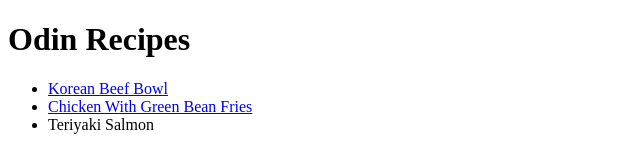
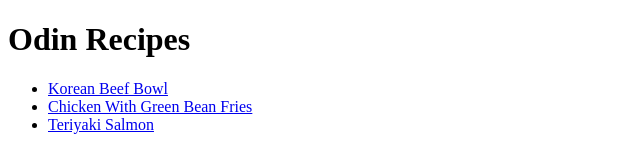
Before and after one commit to RamoneRobertson/odin-recipes, a plain HTML site: page index.html in a window 1280 px wide. Shown: the whole page, without its empty margins (0-640 px from the left). Drawn offline with Linux system fonts and the light colour scheme.

Commit message:
Fix salmon link

```diff
--- a/index.html
+++ b/index.html
@@ -9,7 +9,7 @@
         <ul>
             <li><a href="./recipes/korean_beef_bowl.html">Korean Beef Bowl</a> </li>
             <li><a href="./recipes/chicken.html">Chicken With Green Bean Fries</a></li>
-            <li><a href="./recipes/salmon.html"></a>Teriyaki Salmon</li>
+            <li><a href="./recipes/salmon.html">Teriyaki Salmon</a></li>
         </ul>
     </body>
 </html>
```
